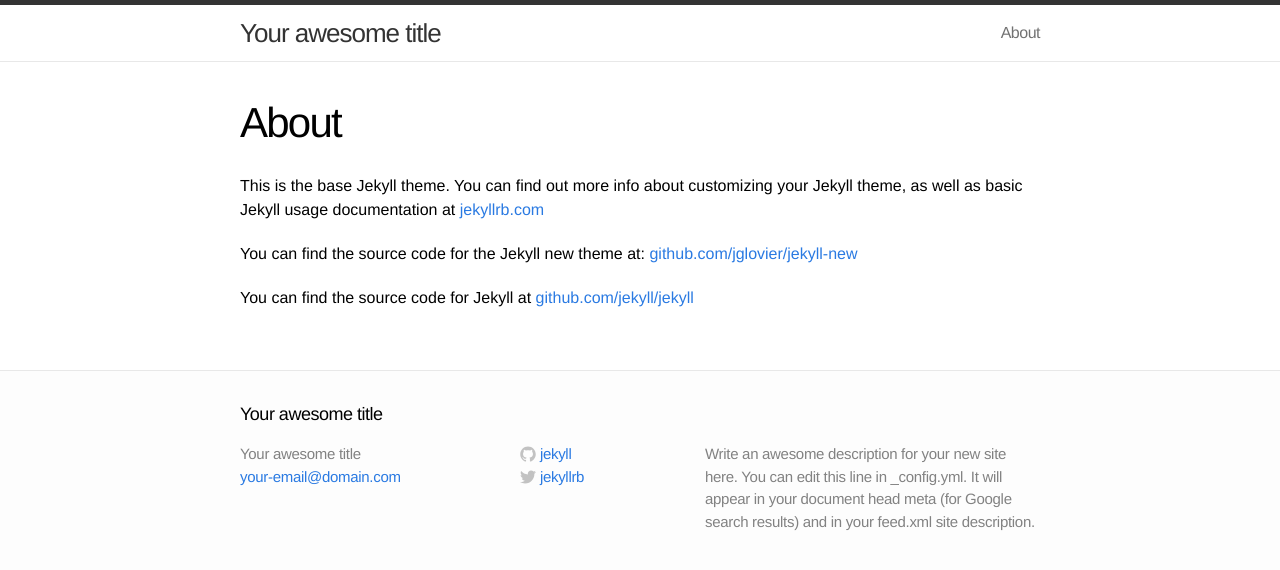
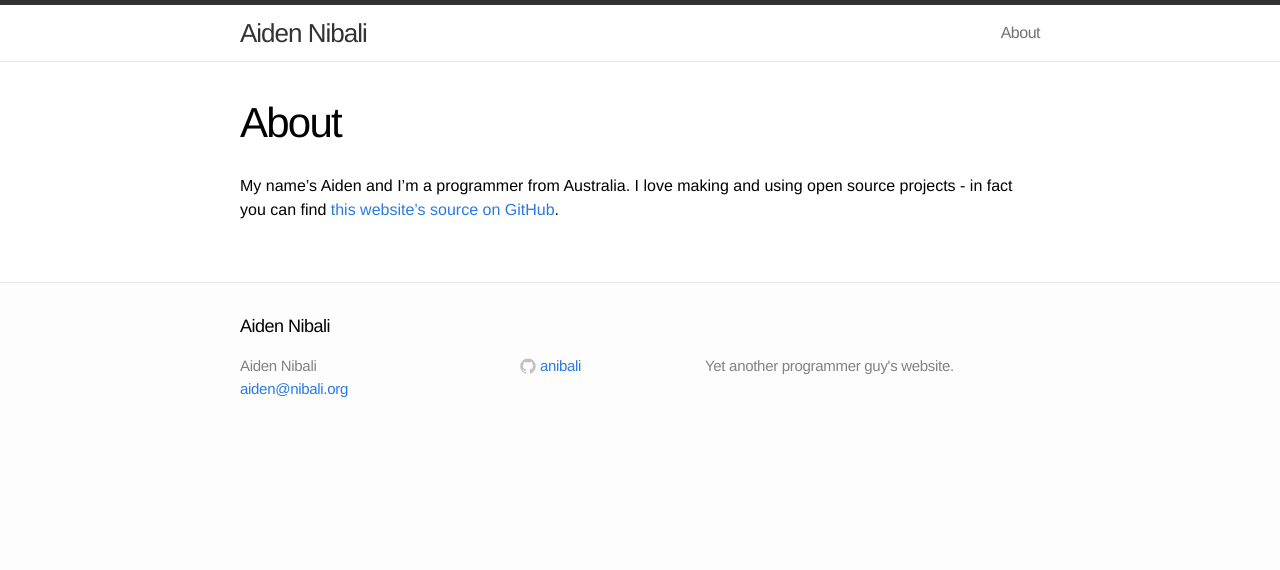
Before and after one commit to anibali/anibali.github.io, a Jekyll site: the page built from about.md, in a window 1280 px wide. Shown: the top 570 px of the page. Built offline with Jekyll 4.4.1, drawn with Linux system fonts in a browser that asks for light colours.

Commit message:
Wrote custom content

```diff
--- a/_config.yml
+++ b/_config.yml
@@ -1,11 +1,10 @@
 # Site settings
-title: Your awesome title
-email: your-email@domain.com
-description: "Write an awesome description for your new site here. You can edit this line in _config.yml. It will appear in your document head meta (for Google search results) and in your feed.xml site description."
+title: Aiden Nibali
+email: aiden@nibali.org
+description: "Yet another programmer guy's website."
 baseurl: ""
-url: "http://yourdomain.com"
-twitter_username: jekyllrb
-github_username:  jekyll
+url: "http://aiden.nibali.org"
+github_username:  anibali
 
 # Build settings
 markdown: kramdown
--- a/about.md
+++ b/about.md
@@ -4,8 +4,6 @@ title: About
 permalink: /about/
 ---
 
-This is the base Jekyll theme. You can find out more info about customizing your Jekyll theme, as well as basic Jekyll usage documentation at [jekyllrb.com](http://jekyllrb.com/)
-
-You can find the source code for the Jekyll new theme at: [github.com/jglovier/jekyll-new](https://github.com/jglovier/jekyll-new)
-
-You can find the source code for Jekyll at [github.com/jekyll/jekyll](https://github.com/jekyll/jekyll)
+My name's Aiden and I'm a programmer from Australia. I love making and using
+open source projects - in fact you can find
+[this website's source on GitHub](https://github.com/anibali/anibali.github.io).
```
Also changed, not shown: _posts/2014-07-31-hello-world.markdown (added, +16 -0 lines), _posts/2014-07-31-welcome-to-jekyll.markdown (deleted, +0 -24 lines).
